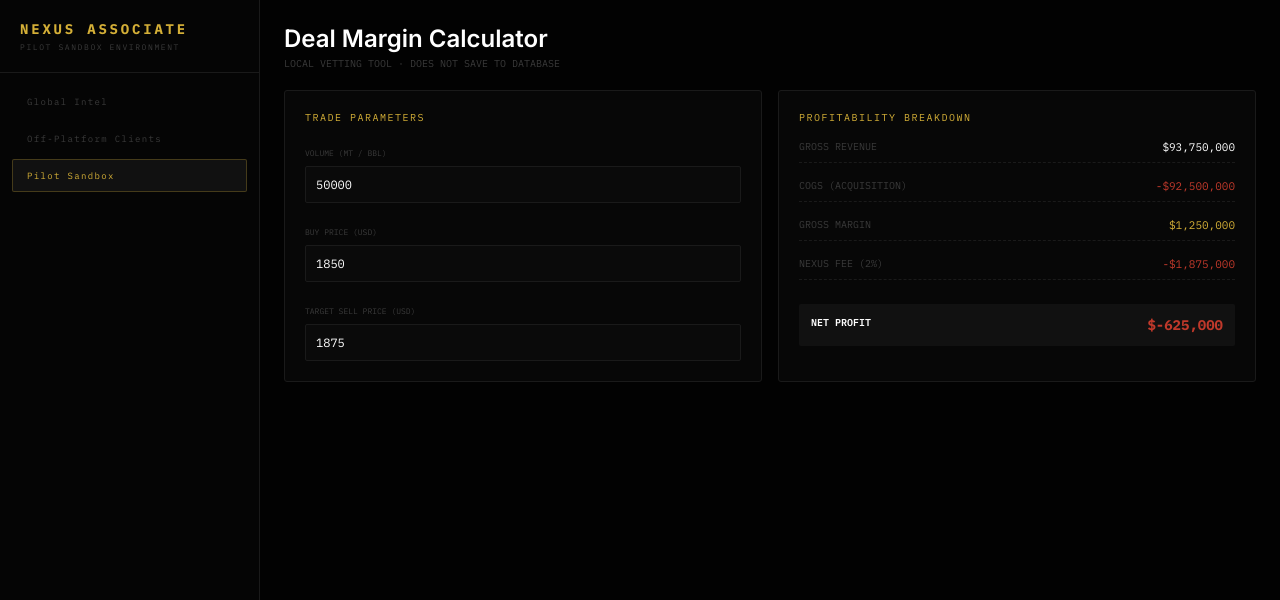
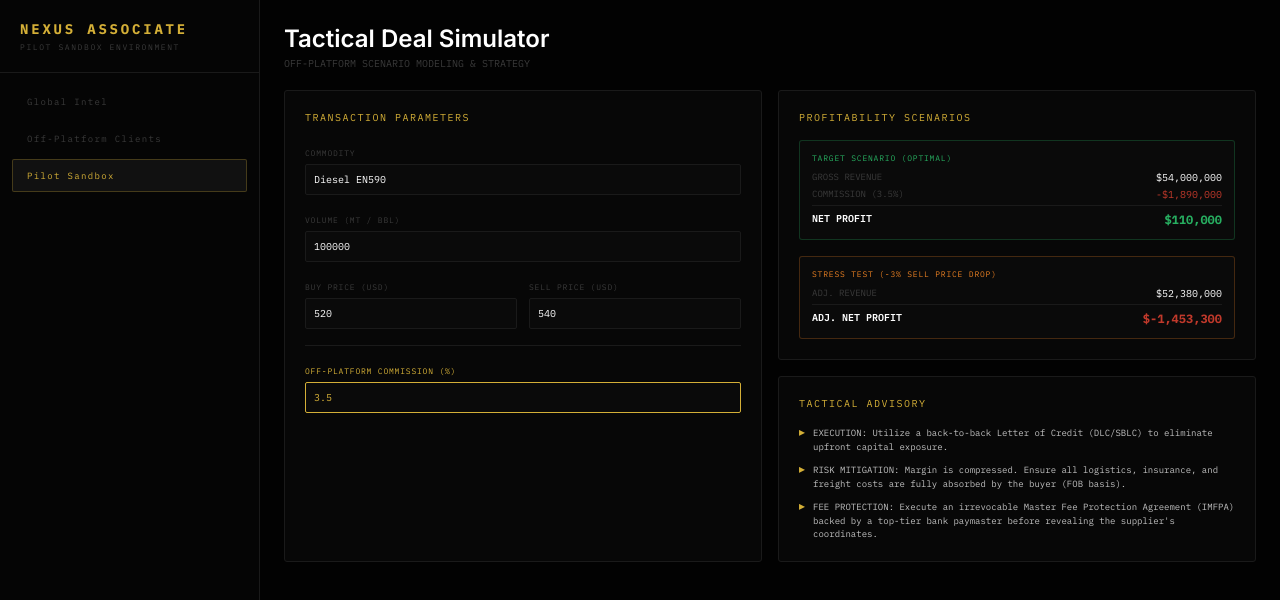
Before and after one commit to RomiNexus/romi-nexus-associate-portal, a React (Vite) app: page / in a window 1280 px wide. Both pictures are taken after a click on the button "Pilot Sandbox". Shown: the top 600 px of the page. Built offline with nearby package versions, Linux system fonts and the light colour scheme; no server answers; the HTML template or start-up script is replaced by a standard one.

Commit message:
added new features on sandbox

```diff
--- a/src/views/PilotSandboxView.jsx
+++ b/src/views/PilotSandboxView.jsx
@@ -4,82 +4,148 @@ const GOLD = "#D4AF37";
 const DIM = "#3a3a3a";
 const BORDER = "#1a1a1a";
 const PANEL = "#070707";
+const GREEN = "#27ae60";
+const RED = "#c0392b";
+const ORANGE = "#e67e22";
 const MONO = "'IBM Plex Mono',monospace";
 
 export default function PilotSandboxView() {
-  const [calc, setCalc] = useState({ volume: 50000, buyPrice: 1850, sellPrice: 1875 });
+  const [form, setForm] = useState({
+    commodity: 'Diesel EN590',
+    volume: 100000,
+    buyPrice: 520,
+    sellPrice: 540,
+    commissionPct: 3.5 // Custom off-platform rate
+  });
 
-  const volume = Number(calc.volume) || 0;
-  const buy = Number(calc.buyPrice) || 0;
-  const sell = Number(calc.sellPrice) || 0;
+  const volume = Number(form.volume) || 0;
+  const buy = Number(form.buyPrice) || 0;
+  const sell = Number(form.sellPrice) || 0;
+  const commPct = Number(form.commissionPct) || 0;
 
-  const grossRevenue = volume * sell;
-  const costOfGoods = volume * buy;
-  const grossMargin = grossRevenue - costOfGoods;
-  const platformFee = grossRevenue * 0.02; // 2% Romi Nexus Fee
-  const netProfit = grossMargin - platformFee;
+  // --- SCENARIO A: OPTIMAL ---
+  const grossRev = volume * sell;
+  const cogs = volume * buy;
+  const grossMargin = grossRev - cogs;
+  const commFee = grossRev * (commPct / 100);
+  const netProfit = grossMargin - commFee;
+
+  // --- SCENARIO B: STRESS TEST (Price drops by 3%) ---
+  const stressSell = sell * 0.97;
+  const stressRev = volume * stressSell;
+  const stressMargin = stressRev - cogs;
+  const stressFee = stressRev * (commPct / 100);
+  const stressNet = stressMargin - stressFee;
+
+  // --- DYNAMIC STRATEGIES ---
+  const strategies = [
+    "EXECUTION: Utilize a back-to-back Letter of Credit (DLC/SBLC) to eliminate upfront capital exposure.",
+    netProfit > 1000000
+      ? "RISK MITIGATION: High-margin deal detected. Mandate strict KYC/AML verification on the buyer before issuing the FCO to filter out non-performing intermediaries."
+      : "RISK MITIGATION: Margin is compressed. Ensure all logistics, insurance, and freight costs are fully absorbed by the buyer (FOB basis).",
+    "FEE PROTECTION: Execute an irrevocable Master Fee Protection Agreement (IMFPA) backed by a top-tier bank paymaster before revealing the supplier's coordinates."
+  ];
 
   const inpStyle = {
     width: "100%", background: "#0a0a0a", border: `1px solid ${BORDER}`, color: "#fff",
-    fontFamily: MONO, fontSize: 12, padding: "10px", outline: "none", borderRadius: 2, marginTop: 6, boxSizing: 'border-box'
+    fontFamily: MONO, fontSize: 10, padding: "8px", outline: "none", borderRadius: 2, marginTop: 4, boxSizing: 'border-box'
   };
+  const labelStyle = { fontFamily: MONO, fontSize: 8, color: DIM, letterSpacing: "0.1em" };
 
   return (
     <div style={{ display: 'flex', flexDirection: 'column', gap: 20 }}>
       <div>
-        <h2 style={{ fontFamily: 'Inter, sans-serif', fontSize: 24, fontWeight: 600, color: '#fff', margin: 0 }}>Deal Margin Calculator</h2>
-        <div style={{ fontFamily: MONO, fontSize: 10, color: DIM, marginTop: 4 }}>LOCAL VETTING TOOL · DOES NOT SAVE TO DATABASE</div>
+        <h2 style={{ fontFamily: 'Inter, sans-serif', fontSize: 24, fontWeight: 600, color: '#fff', margin: 0 }}>Tactical Deal Simulator</h2>
+        <div style={{ fontFamily: MONO, fontSize: 10, color: DIM, marginTop: 4 }}>OFF-PLATFORM SCENARIO MODELING & STRATEGY</div>
       </div>
 
       <div style={{ display: 'grid', gridTemplateColumns: 'repeat(auto-fit, minmax(300px, 1fr))', gap: 16 }}>
-        {/* Input Panel */}
+
+        {/* LEFT COLUMN: INPUTS */}
         <div style={{ background: PANEL, border: `1px solid ${BORDER}`, borderRadius: 3, padding: 20 }}>
-          <span style={{ fontFamily: MONO, fontSize: 10, color: GOLD, letterSpacing: "0.15em", display: 'block', marginBottom: 16 }}>TRADE PARAMETERS</span>
+          <span style={{ fontFamily: MONO, fontSize: 10, color: GOLD, letterSpacing: "0.15em", display: 'block', marginBottom: 16 }}>TRANSACTION PARAMETERS</span>
 
-          <div style={{ display: 'flex', flexDirection: 'column', gap: 16 }}>
+          <div style={{ display: 'flex', flexDirection: 'column', gap: 12 }}>
             <div>
-              <label style={{ fontFamily: MONO, fontSize: 8, color: DIM }}>VOLUME (MT / BBL)</label>
-              <input type="number" style={inpStyle} value={calc.volume} onChange={e => setCalc({...calc, volume: e.target.value})} />
+              <label style={labelStyle}>COMMODITY</label>
+              <input type="text" style={inpStyle} value={form.commodity} onChange={e => setForm({...form, commodity: e.target.value})} />
             </div>
             <div>
-              <label style={{ fontFamily: MONO, fontSize: 8, color: DIM }}>BUY PRICE (USD)</label>
-              <input type="number" style={inpStyle} value={calc.buyPrice} onChange={e => setCalc({...calc, buyPrice: e.target.value})} />
+              <label style={labelStyle}>VOLUME (MT / BBL)</label>
+              <input type="number" style={inpStyle} value={form.volume} onChange={e => setForm({...form, volume: e.target.value})} />
+            </div>
+            <div style={{ display: 'grid', gridTemplateColumns: '1fr 1fr', gap: 12 }}>
+              <div>
+                <label style={labelStyle}>BUY PRICE (USD)</label>
+                <input type="number" style={inpStyle} value={form.buyPrice} onChange={e => setForm({...form, buyPrice: e.target.value})} />
               </div>
               <div>
-              <label style={{ fontFamily: MONO, fontSize: 8, color: DIM }}>TARGET SELL PRICE (USD)</label>
-              <input type="number" style={inpStyle} value={calc.sellPrice} onChange={e => setCalc({...calc, sellPrice: e.target.value})} />
+                <label style={labelStyle}>SELL PRICE (USD)</label>
+                <input type="number" style={inpStyle} value={form.sellPrice} onChange={e => setForm({...form, sellPrice: e.target.value})} />
+              </div>
+            </div>
+            <div style={{ borderTop: `1px solid ${BORDER}`, paddingTop: 12, marginTop: 4 }}>
+              <label style={{ ...labelStyle, color: GOLD }}>OFF-PLATFORM COMMISSION (%)</label>
+              <input type="number" step="0.1" style={{ ...inpStyle, borderColor: GOLD, color: GOLD }} value={form.commissionPct} onChange={e => setForm({...form, commissionPct: e.target.value})} />
             </div>
           </div>
         </div>
 
-        {/* Output Panel */}
+        {/* RIGHT COLUMN: OUTPUTS */}
+        <div style={{ display: 'flex', flexDirection: 'column', gap: 16 }}>
+
+          {/* SCENARIOS */}
           <div style={{ background: PANEL, border: `1px solid ${BORDER}`, borderRadius: 3, padding: 20 }}>
-          <span style={{ fontFamily: MONO, fontSize: 10, color: GOLD, letterSpacing: "0.15em", display: 'block', marginBottom: 16 }}>PROFITABILITY BREAKDOWN</span>
+            <span style={{ fontFamily: MONO, fontSize: 10, color: GOLD, letterSpacing: "0.15em", display: 'block', marginBottom: 16 }}>PROFITABILITY SCENARIOS</span>
 
             <div style={{ display: 'flex', flexDirection: 'column', gap: 16 }}>
-            <div style={{ display: 'flex', justifyContent: 'space-between', borderBottom: `1px dashed ${BORDER}`, paddingBottom: 8 }}>
-              <span style={{ fontFamily: MONO, fontSize: 10, color: DIM }}>GROSS REVENUE</span>
-              <span style={{ fontFamily: MONO, fontSize: 11, color: '#fff' }}>${grossRevenue.toLocaleString()}</span>
+              {/* Optimal */}
+              <div style={{ padding: 12, border: `1px solid ${GREEN}44`, borderRadius: 3, background: '#0a0a0a' }}>
+                <div style={{ fontFamily: MONO, fontSize: 8, color: GREEN, letterSpacing: "0.1em", marginBottom: 8 }}>TARGET SCENARIO (OPTIMAL)</div>
+                <div style={{ display: 'flex', justifyContent: 'space-between', marginBottom: 4 }}>
+                  <span style={{ fontFamily: MONO, fontSize: 9, color: DIM }}>GROSS REVENUE</span>
+                  <span style={{ fontFamily: MONO, fontSize: 10, color: '#fff' }}>${grossRev.toLocaleString()}</span>
                 </div>
-            <div style={{ display: 'flex', justifyContent: 'space-between', borderBottom: `1px dashed ${BORDER}`, paddingBottom: 8 }}>
-              <span style={{ fontFamily: MONO, fontSize: 10, color: DIM }}>COGS (ACQUISITION)</span>
-              <span style={{ fontFamily: MONO, fontSize: 11, color: '#c0392b' }}>-${costOfGoods.toLocaleString()}</span>
+                <div style={{ display: 'flex', justifyContent: 'space-between', marginBottom: 4 }}>
+                  <span style={{ fontFamily: MONO, fontSize: 9, color: DIM }}>COMMISSION ({commPct}%)</span>
+                  <span style={{ fontFamily: MONO, fontSize: 10, color: RED }}>-${commFee.toLocaleString()}</span>
                 </div>
-            <div style={{ display: 'flex', justifyContent: 'space-between', borderBottom: `1px dashed ${BORDER}`, paddingBottom: 8 }}>
-              <span style={{ fontFamily: MONO, fontSize: 10, color: DIM }}>GROSS MARGIN</span>
-              <span style={{ fontFamily: MONO, fontSize: 11, color: '#D4AF37' }}>${grossMargin.toLocaleString()}</span>
+                <div style={{ display: 'flex', justifyContent: 'space-between', borderTop: `1px solid ${BORDER}`, paddingTop: 6, marginTop: 4 }}>
+                  <span style={{ fontFamily: MONO, fontSize: 10, color: '#fff', fontWeight: 600 }}>NET PROFIT</span>
+                  <span style={{ fontFamily: MONO, fontSize: 12, color: GREEN, fontWeight: 700 }}>${netProfit.toLocaleString()}</span>
                 </div>
-            <div style={{ display: 'flex', justifyContent: 'space-between', borderBottom: `1px dashed ${BORDER}`, paddingBottom: 8 }}>
-              <span style={{ fontFamily: MONO, fontSize: 10, color: DIM }}>NEXUS FEE (2%)</span>
-              <span style={{ fontFamily: MONO, fontSize: 11, color: '#c0392b' }}>-${platformFee.toLocaleString()}</span>
               </div>
-            <div style={{ display: 'flex', justifyContent: 'space-between', background: '#111', padding: 12, borderRadius: 2, marginTop: 8 }}>
-              <span style={{ fontFamily: MONO, fontSize: 10, color: '#fff', fontWeight: 600 }}>NET PROFIT</span>
-              <span style={{ fontFamily: MONO, fontSize: 14, color: netProfit > 0 ? '#27ae60' : '#c0392b', fontWeight: 700 }}>
-                ${netProfit.toLocaleString()}
+
+              {/* Stress Test */}
+              <div style={{ padding: 12, border: `1px solid ${ORANGE}44`, borderRadius: 3, background: '#0a0a0a' }}>
+                <div style={{ fontFamily: MONO, fontSize: 8, color: ORANGE, letterSpacing: "0.1em", marginBottom: 8 }}>STRESS TEST (-3% SELL PRICE DROP)</div>
+                <div style={{ display: 'flex', justifyContent: 'space-between', marginBottom: 4 }}>
+                  <span style={{ fontFamily: MONO, fontSize: 9, color: DIM }}>ADJ. REVENUE</span>
+                  <span style={{ fontFamily: MONO, fontSize: 10, color: '#fff' }}>${stressRev.toLocaleString()}</span>
+                </div>
+                <div style={{ display: 'flex', justifyContent: 'space-between', borderTop: `1px solid ${BORDER}`, paddingTop: 6, marginTop: 4 }}>
+                  <span style={{ fontFamily: MONO, fontSize: 10, color: '#fff', fontWeight: 600 }}>ADJ. NET PROFIT</span>
+                  <span style={{ fontFamily: MONO, fontSize: 12, color: stressNet > 0 ? ORANGE : RED, fontWeight: 700 }}>${stressNet.toLocaleString()}</span>
+                </div>
+              </div>
+            </div>
+          </div>
+
+          {/* ADVISORY */}
+          <div style={{ background: PANEL, border: `1px solid ${BORDER}`, borderRadius: 3, padding: 20 }}>
+            <span style={{ fontFamily: MONO, fontSize: 10, color: GOLD, letterSpacing: "0.15em", display: 'block', marginBottom: 16 }}>TACTICAL ADVISORY</span>
+            <div style={{ display: 'flex', flexDirection: 'column', gap: 10 }}>
+              {strategies.map((strategy, i) => (
+                <div key={i} style={{ display: 'flex', gap: 8, alignItems: 'flex-start' }}>
+                  <span style={{ color: GOLD, fontSize: 12, lineHeight: 1 }}>▸</span>
+                  <span style={{ fontFamily: MONO, fontSize: 9, color: '#c0c0c0', lineHeight: 1.5 }}>
+                    {strategy}
                   </span>
                 </div>
+              ))}
             </div>
+          </div>
+
         </div>
       </div>
     </div>
```
Lines whose indentation alone changed are shown as unchanged.
